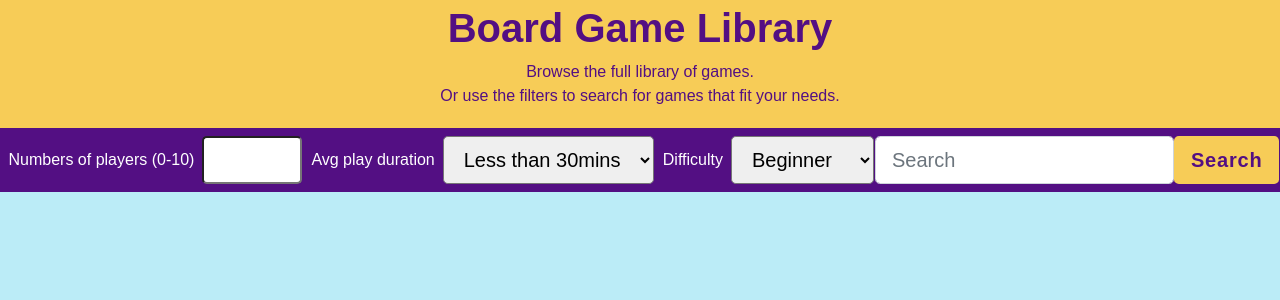
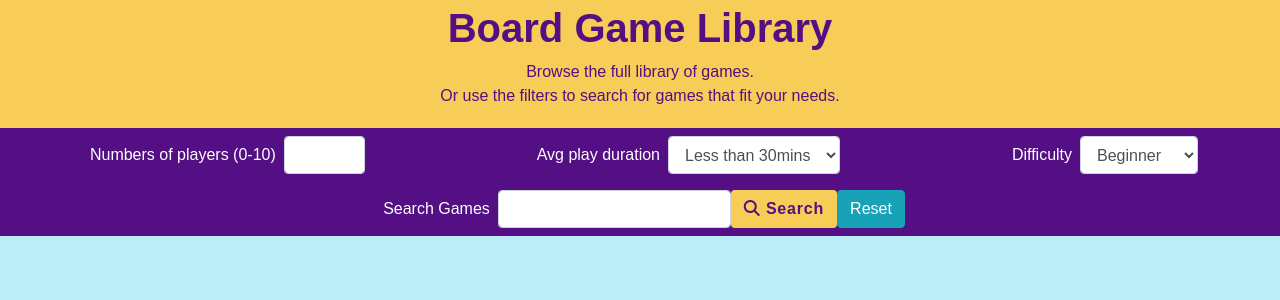
Before and after one commit to Claire-Fisher/boardgame-buddy-ms3, a Flask app: page / in a window 1280 px wide. Shown: the part 74-374 px from the top of the page. Run offline with Flask 3, Linux system fonts and the light colour scheme; data that the repository does not hold is empty; some libraries are stand-ins or nearby versions.

Commit message:
add: functionality to the search field in the search bar

```diff
--- a/app.py
+++ b/app.py
@@ -22,6 +22,12 @@ mongo = PyMongo(app)
 @app.route("/library")
 def library():
     games = list(mongo.db.games.find())
+    return render_template("library.html", games=games)
+
+@app.route("/search", methods=["GET", "POST"])
+def search():
+    query = request.form.get("query")
+    games = list(mongo.db.games.find({"$text": {"$search": query}}))
     return render_template("library.html", games=games)
 
 
--- a/templates/library.html
+++ b/templates/library.html
@@ -8,18 +8,18 @@
     </div>
     <!-- filter games form -->
     <nav class="container-fluid m-0 p-0">
-        <form class="form-inline bg-purple" action="">
+        <form class="form-inline bg-purple" method="POST" action="{{ url_for('search') }}">
             <div class="form-group mx-auto mr-2">
                 <label for="players" class="mx-2 text-white">
                     Numbers of players (0-10)
                 </label>
                 <input type="number" id="players" name="players"
-                    min="1" max="10" class="form-control-lg my-2">
+                    min="1" max="10" class="form-control my-2">
                 </label>
             </div>
             <div class="form-group mx-auto mr-2">
                 <label for="duration" class="mx-2 text-white">Avg play duration</label>
-                <select name="duration" id="duration" class="form-control-lg my-2">
+                <select name="duration" id="duration" class="form-control my-2">
                     <option value="">Less than 30mins</option>
                     <option value="">Up to 60mins</option>
                     <option value="">Up to 2hrs</option>
@@ -28,14 +28,24 @@
             </div>
             <div class="form-group mx-auto mr-2 text-white">
                 <label for="difficulty" class="mx-2">Difficulty</label>
-                <select name="difficulty" id="difficulty" class="form-control-lg my-2">
+                <select name="difficulty" id="difficulty" class="form-control my-2">
                     <option value="">Beginner</option>
                     <option value="">Advanced</option>
                 </select>
             </div>
             <div class="form-group mx-auto mr-2 text-white">
-                <input class="form-control form-control-lg mx-automr-2" type="search" placeholder="Search" aria-label="Search">
-                <button class="btn btn-lg bg-yellow text-purple my-2 my-2" type="submit">Search</button>
+                <label for="query" class="mx-2">Search Games</label>
+                <input
+                    class="form-control form-control mx-automr-2 validate"
+                    type="search" id="query" name="query"
+                    aria-label="Search"
+                    minlength="3">
+                <button class="btn bg-yellow text-purple my-2 my-2" type="submit">
+                    <i class="fa-solid fa-search"></i>
+                    Search
+                </button>
+                <a href="{{ url_for('library') }}"
+                    class="btn btn-info">Reset</a>
             </div>
         </form>
     </nav>
```
